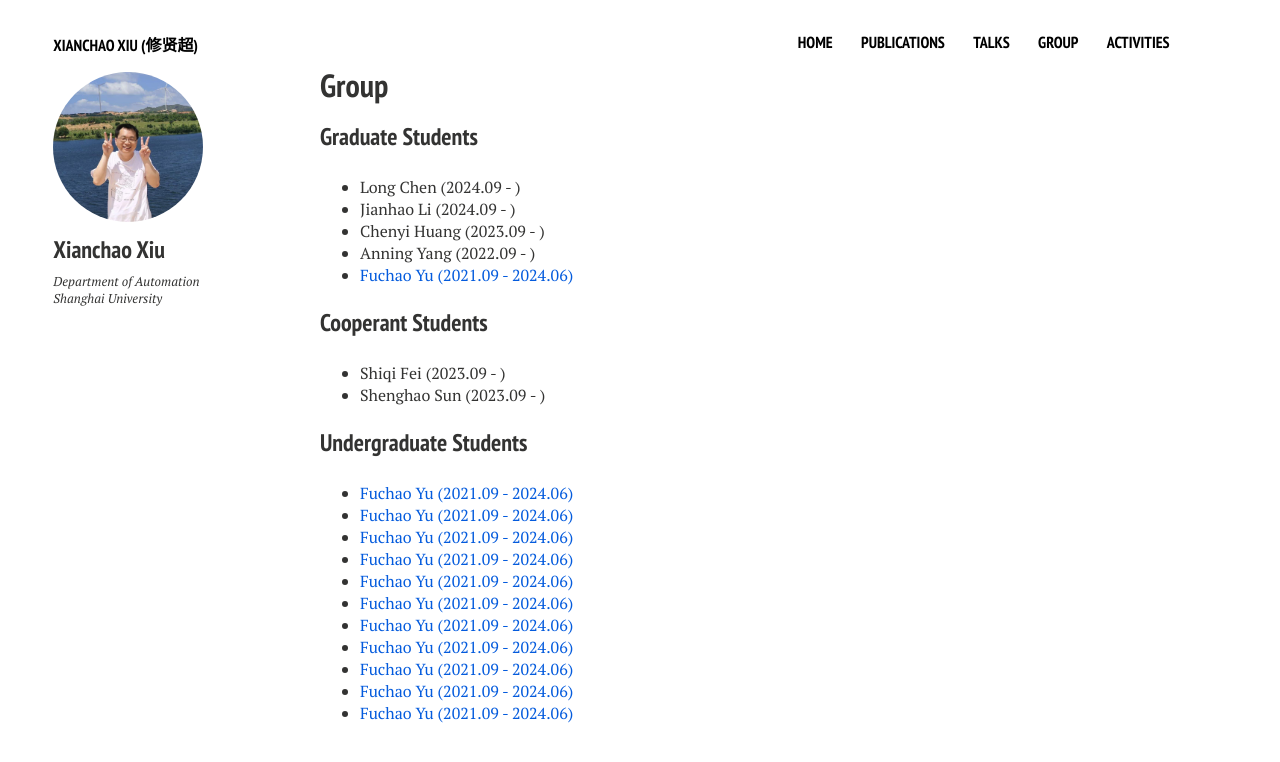
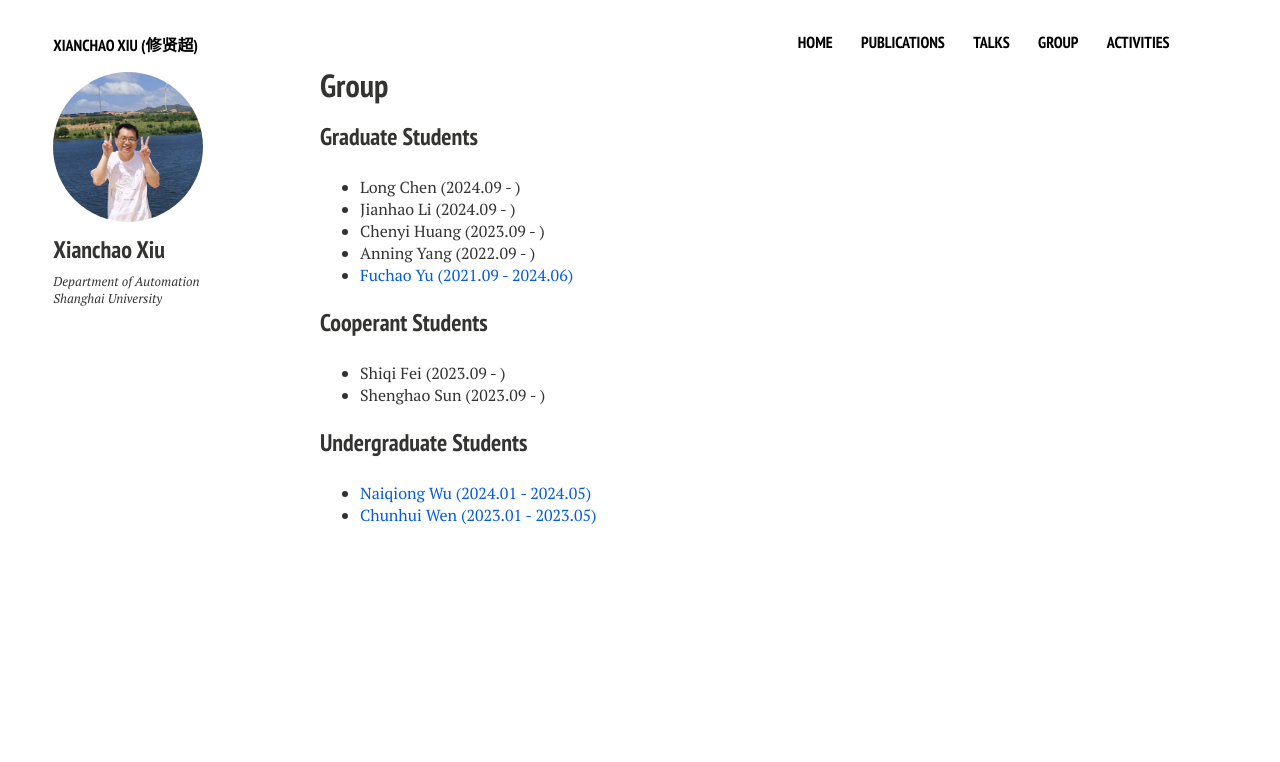
Before and after one commit to xianchaoxiu/xianchaoxiu.github.io, a Jekyll site: the page built from group/index.md, in a window 1280 px wide. Shown: the top 762 px of the page. Built offline with Jekyll 4.4.1, drawn with Linux system fonts in a browser that asks for light colours; nearby versions of some CDN libraries.

Commit message:
Update index.md

```diff
--- a/group/index.md
+++ b/group/index.md
@@ -26,14 +26,5 @@ share: false
 
 
 ### Undergraduate Students
-* <a href="../group/2024-Yu.pdf" class="textlink" target="_blank"> Fuchao Yu (2021.09 - 2024.06)  <br>
-* <a href="../group/2024-Yu.pdf" class="textlink" target="_blank"> Fuchao Yu (2021.09 - 2024.06)  <br>
-* <a href="../group/2024-Yu.pdf" class="textlink" target="_blank"> Fuchao Yu (2021.09 - 2024.06)  <br>
-* <a href="../group/2024-Yu.pdf" class="textlink" target="_blank"> Fuchao Yu (2021.09 - 2024.06)  <br>
-* <a href="../group/2024-Yu.pdf" class="textlink" target="_blank"> Fuchao Yu (2021.09 - 2024.06)  <br>
-* <a href="../group/2024-Yu.pdf" class="textlink" target="_blank"> Fuchao Yu (2021.09 - 2024.06)  <br>
-* <a href="../group/2024-Yu.pdf" class="textlink" target="_blank"> Fuchao Yu (2021.09 - 2024.06)  <br>
-* <a href="../group/2024-Yu.pdf" class="textlink" target="_blank"> Fuchao Yu (2021.09 - 2024.06)  <br>
-* <a href="../group/2024-Yu.pdf" class="textlink" target="_blank"> Fuchao Yu (2021.09 - 2024.06)  <br>
-* <a href="../group/2024-Yu.pdf" class="textlink" target="_blank"> Fuchao Yu (2021.09 - 2024.06)  <br>
-* <a href="../group/2024-Yu.pdf" class="textlink" target="_blank"> Fuchao Yu (2021.09 - 2024.06)  <br>
+* <a href="../group/2024-Wu.pdf" class="textlink" target="_blank"> Naiqiong Wu (2024.01 - 2024.05)  <br>
+* <a href="../group/2023-Wen.pdf" class="textlink" target="_blank"> Chunhui Wen (2023.01 - 2023.05)  <br>
```
